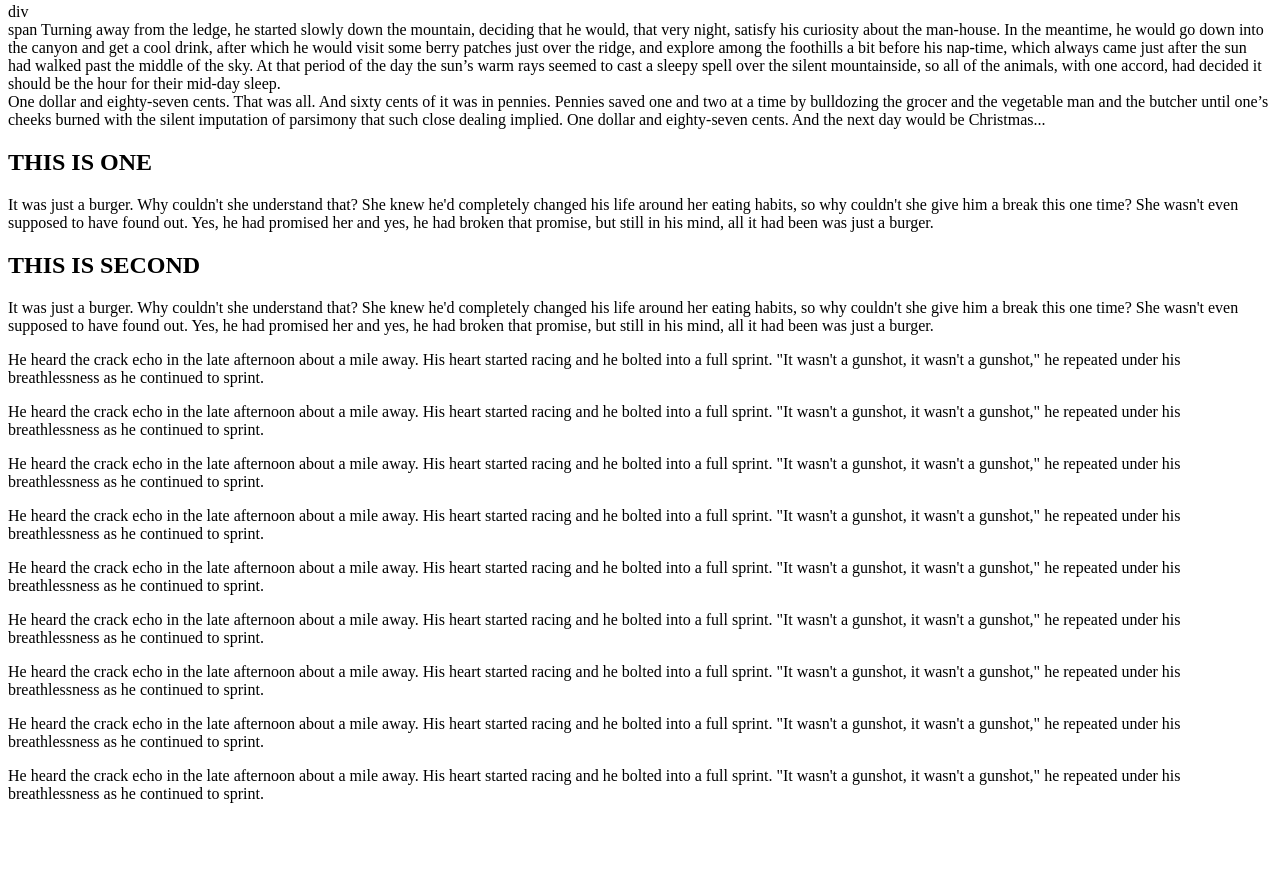
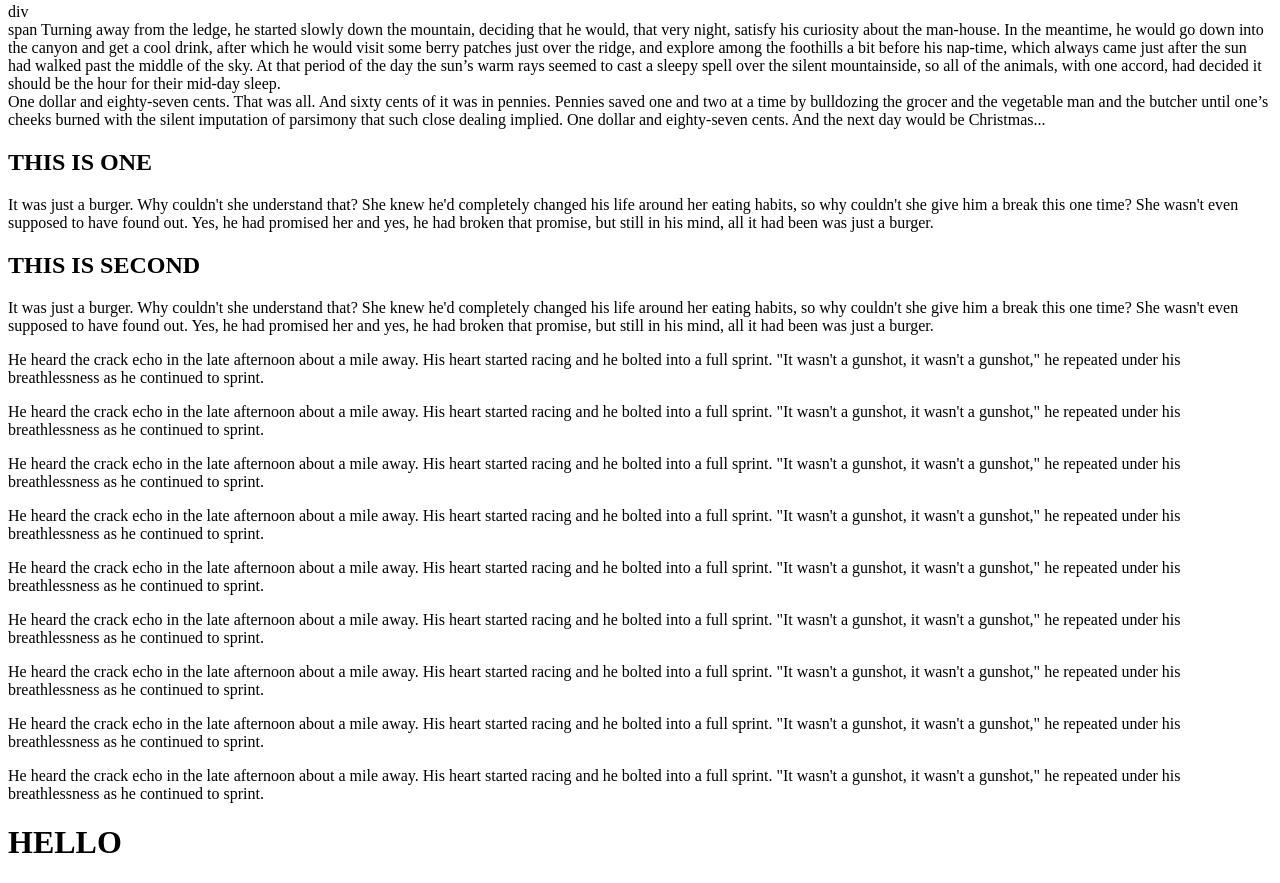
Before and after one commit to 01abhi11/Coder-Journey, a plain HTML site: page webdev/joint.html in a window 1280 px wide. Shown: the part 519-1402 px from the top of the page. Before the commit the page ends 1338 px from the top, so only its background shows below. Drawn offline with Linux system fonts and the light colour scheme.

Commit message:
Tue, Nov 3, 2026, 7:59 PM +05:30

```diff
--- a/webdev/background.css
+++ b/webdev/background.css
@@ -0,0 +1,3 @@
+body{
+    background-image: url(images/background.jpg);
+}
--- a/webdev/joint.html
+++ b/webdev/joint.html
@@ -74,7 +74,7 @@
 
 <!-- Background -->
 
-
+<h1>HELLO</h1>
 
 
 </body>
```
